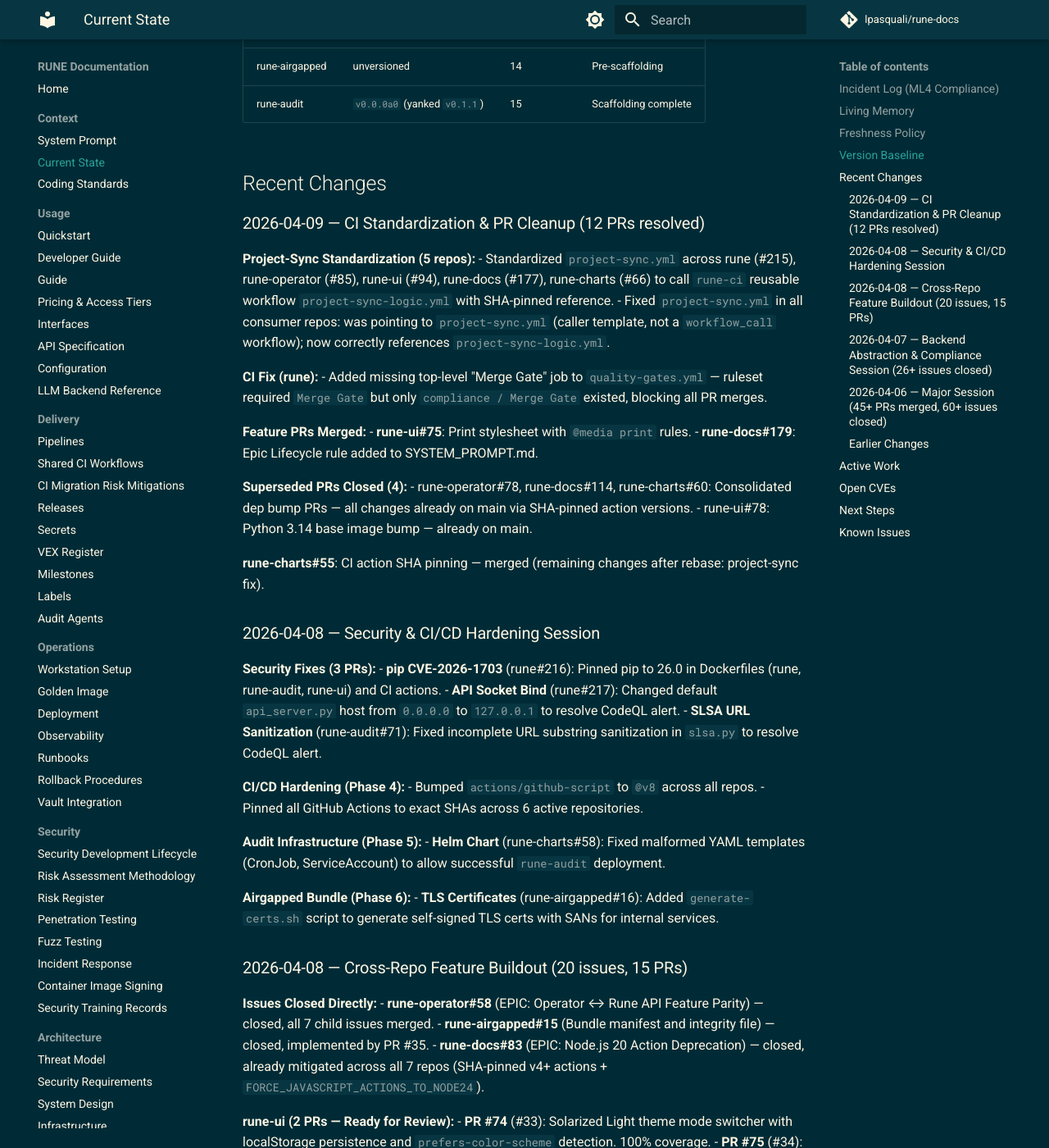
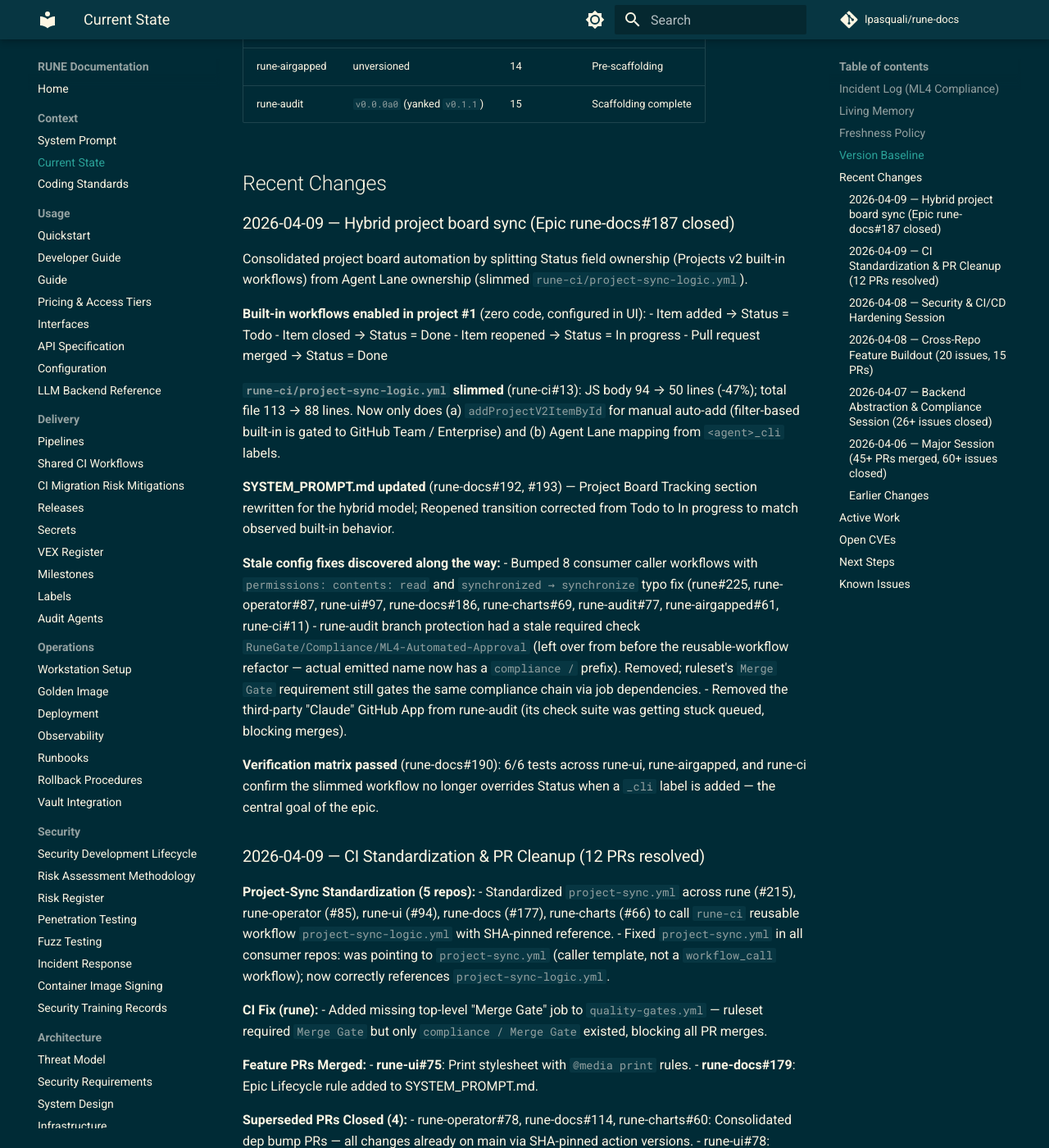
Before and after one commit to lpasquali/rune-docs, an MkDocs documentation site: the page built from docs/context/CURRENT_STATE.md, in a window 1280 px wide and 1400 px high, scrolled down 990 px. Shown: the whole window at 82% size. Built offline with MkDocs 1.6.1 and Material for MkDocs 9.7.7, drawn with Linux system fonts in a browser that asks for light colours; comment, search, counter and statistics services are not loaded; the version menu is left out.

Commit message:
docs: log Epic #187 closure in CURRENT_STATE.md
Captures the hybrid project-board-sync milestone:
- Built-in Projects v2 workflows now own Status transitions
- rune-ci/project-sync-logic.yml slimmed to auto-add + Agent Lane only
- 8 consumer repos updated with permissions block + synchronize fix
- Stale rune-audit branch protection cleaned up
- 6/6 verification matrix rows pass

Refs lpasquali/rune-docs#187, lpasquali/rune-docs#190

Co-Authored-By: Claude Opus 4.6 (1M context) <noreply@anthropic.com>

```diff
--- a/docs/context/CURRENT_STATE.md
+++ b/docs/context/CURRENT_STATE.md
@@ -31,6 +31,27 @@ Last updated: **2026-04-09**.
 
 
 ## Recent Changes
+
+### 2026-04-09 — Hybrid project board sync (Epic rune-docs#187 closed)
+
+Consolidated project board automation by splitting Status field ownership (Projects v2 built-in workflows) from Agent Lane ownership (slimmed `rune-ci/project-sync-logic.yml`).
+
+**Built-in workflows enabled in project #1** (zero code, configured in UI):
+- Item added → Status = Todo
+- Item closed → Status = Done
+- Item reopened → Status = In progress
+- Pull request merged → Status = Done
+
+**`rune-ci/project-sync-logic.yml` slimmed** (rune-ci#13): JS body 94 → 50 lines (-47%); total file 113 → 88 lines. Now only does (a) `addProjectV2ItemById` for manual auto-add (filter-based built-in is gated to GitHub Team / Enterprise) and (b) Agent Lane mapping from `<agent>_cli` labels.
+
+**SYSTEM_PROMPT.md updated** (rune-docs#192, #193) — Project Board Tracking section rewritten for the hybrid model; Reopened transition corrected from Todo to In progress to match observed built-in behavior.
+
+**Stale config fixes discovered along the way:**
+- Bumped 8 consumer caller workflows with `permissions: contents: read` and `synchronized → synchronize` typo fix (rune#225, rune-operator#87, rune-ui#97, rune-docs#186, rune-charts#69, rune-audit#77, rune-airgapped#61, rune-ci#11)
+- rune-audit branch protection had a stale required check `RuneGate/Compliance/ML4-Automated-Approval` (left over from before the reusable-workflow refactor — actual emitted name now has a `compliance /` prefix). Removed; ruleset's `Merge Gate` requirement still gates the same compliance chain via job dependencies.
+- Removed the third-party "Claude" GitHub App from rune-audit (its check suite was getting stuck queued, blocking merges).
+
+**Verification matrix passed** (rune-docs#190): 6/6 tests across rune-ui, rune-airgapped, and rune-ci confirm the slimmed workflow no longer overrides Status when a `_cli` label is added — the central goal of the epic.
 
 ### 2026-04-09 — CI Standardization & PR Cleanup (12 PRs resolved)
 
```
